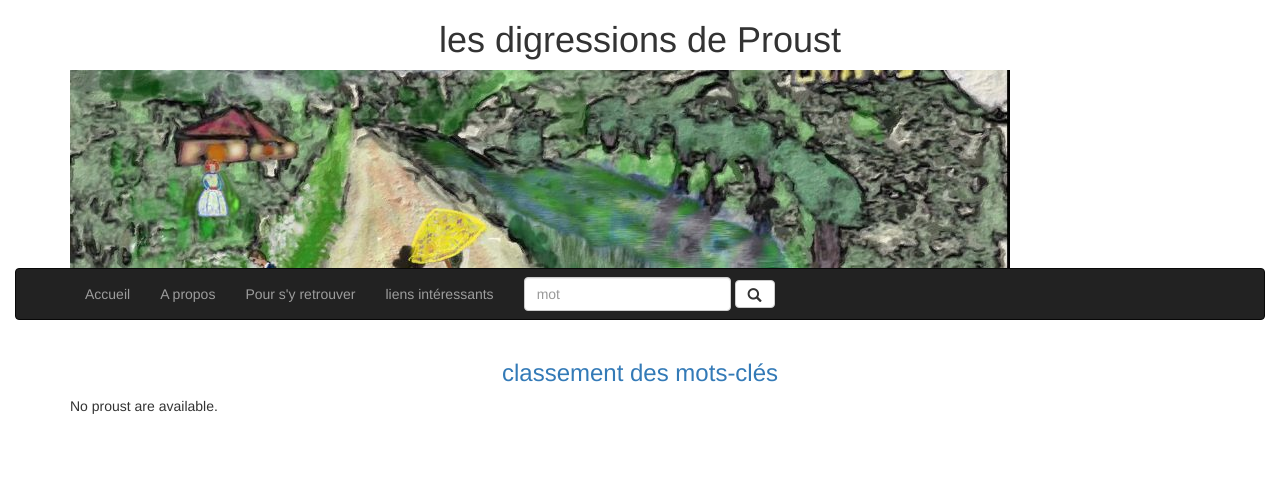
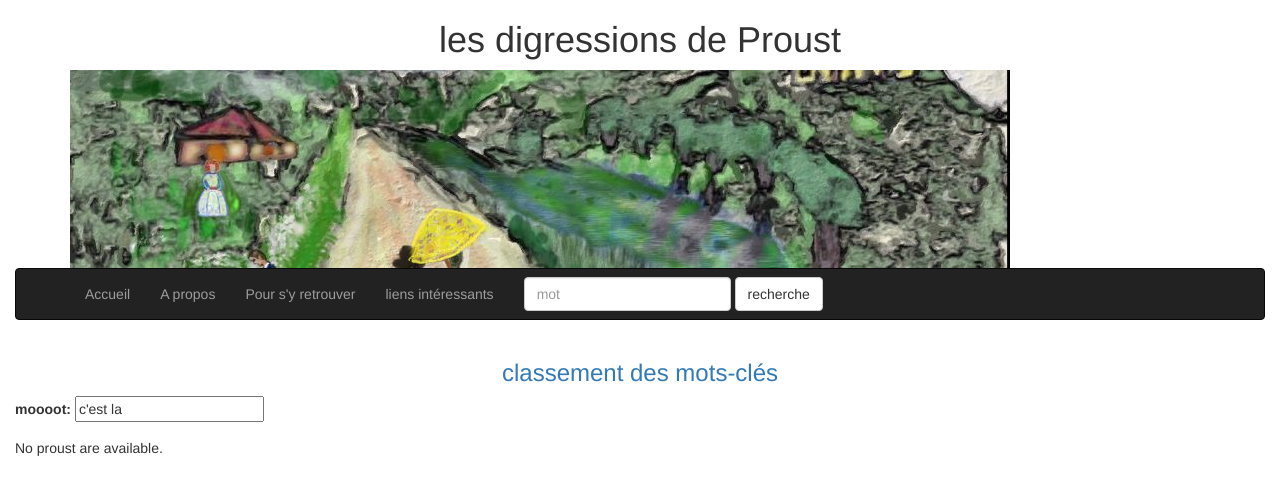
Before and after one commit to lefebvredaniel/R_proust, a Django app: template digressions/templates/digressions/index.html in a window 1280 px wide. Shown: the top 495 px of the page. Run offline with Django 3.2, Linux system fonts and the light colour scheme; the template is opened without the code that fills it, so the values that code supplies are empty; some libraries are stand-ins or nearby versions.

Commit message:
introduction recherche sur nom

```diff
--- a/digressions/templates/digressions/base.html
+++ b/digressions/templates/digressions/base.html
@@ -24,14 +24,12 @@
       <li><a href="/poursyretrouver">Pour s'y retrouver</a></li>
       <li><a href="#">liens intéressants</a></li>
     </ul>
-    <form class="navbar-form navbar-left" action="/action_page.php">
-      <div class="form-group">
-        <input type="text" class="form-control" placeholder="mot">
-      </div>
-  <button type="button" class="btn btn-default">
-    <span class="glyphicon glyphicon-search"></span>
-  </button>
-    </form>
+    <form class="navbar-form navbar-left">
+        <div class="form-group">
+          <input type="text" class="form-control" placeholder="mot">
+        </div>
+        <button type="submit" class="btn btn-default">recherche</button>
+      </form>
   </div>
 </nav>
 </div>
--- a/digressions/templates/digressions/index.html
+++ b/digressions/templates/digressions/index.html
@@ -5,7 +5,25 @@
   <div class="text-center">
     <div class="text-primary"><h3> classement des mots-clés</h3></div>
   </div>
-</dir>
+</div>
+
+
+
+<form action="/recherche" method="POST">
+  <label for="mot"> moooot: </label>
+  <input id="mot" type="text" name="mot"
+
+
+
+
+  <input type="submit" value="c'est la">
+  {% csrf_token %}
+
+</form>
+
+
+
+
 {% if dico %}
 	<ul>
 		{% for etiq , value in dico.items %}
--- a/digressions/urls.py
+++ b/digressions/urls.py
@@ -9,7 +9,8 @@ urlpatterns = [
     path('<int:titre_id>/contenu', views.contenu, name='contenu'),
     path('apropos', views.apropos, name='apropos'),
     path('<int:etiq_id>/detail/',views.detail, name='detail'),
-    path('poursyretrouver',views.poursyretrouver, name='poursyretrouver')
+    path('poursyretrouver',views.poursyretrouver, name='poursyretrouver'),
+    path('recherche', views.recherche, name='recherche')
 
 
 
```
Also changed, not shown: digressions/views.py (+56 -1 lines), site_proust/urls.py (+5 -5 lines).
